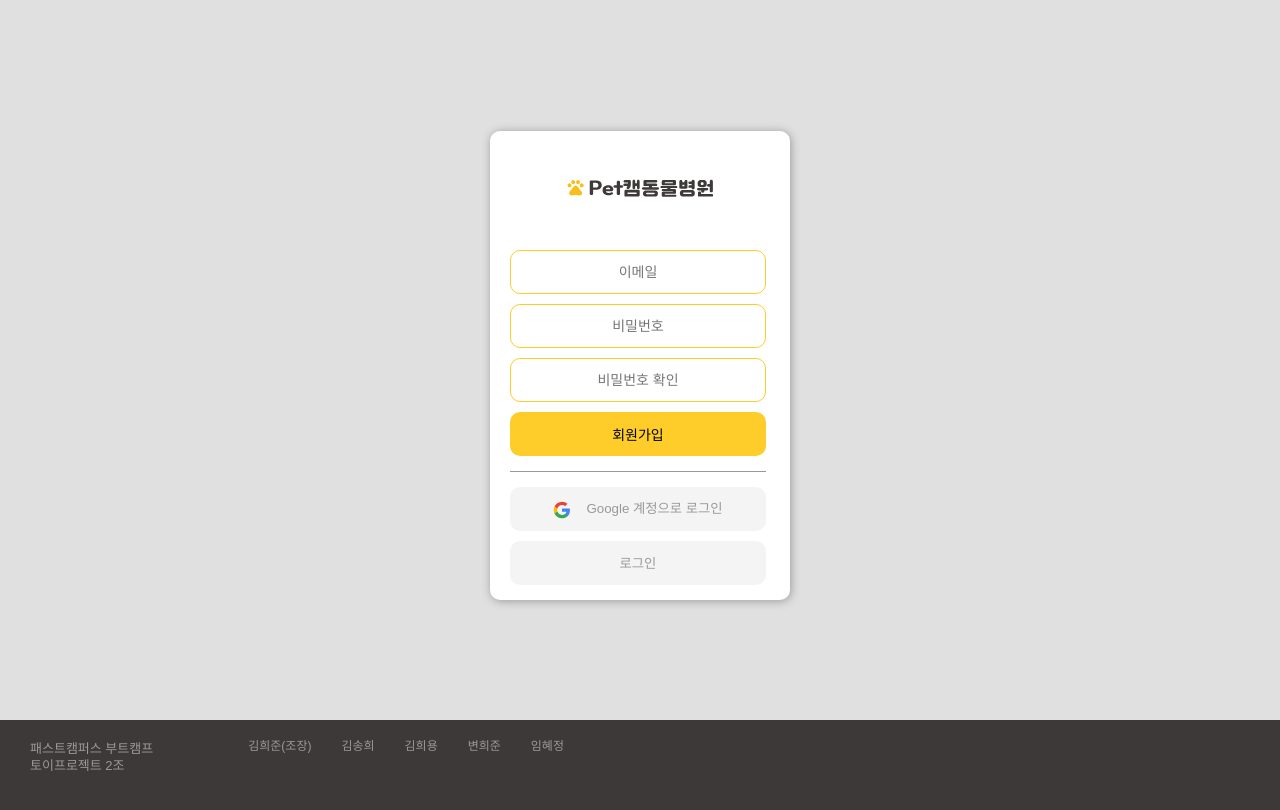
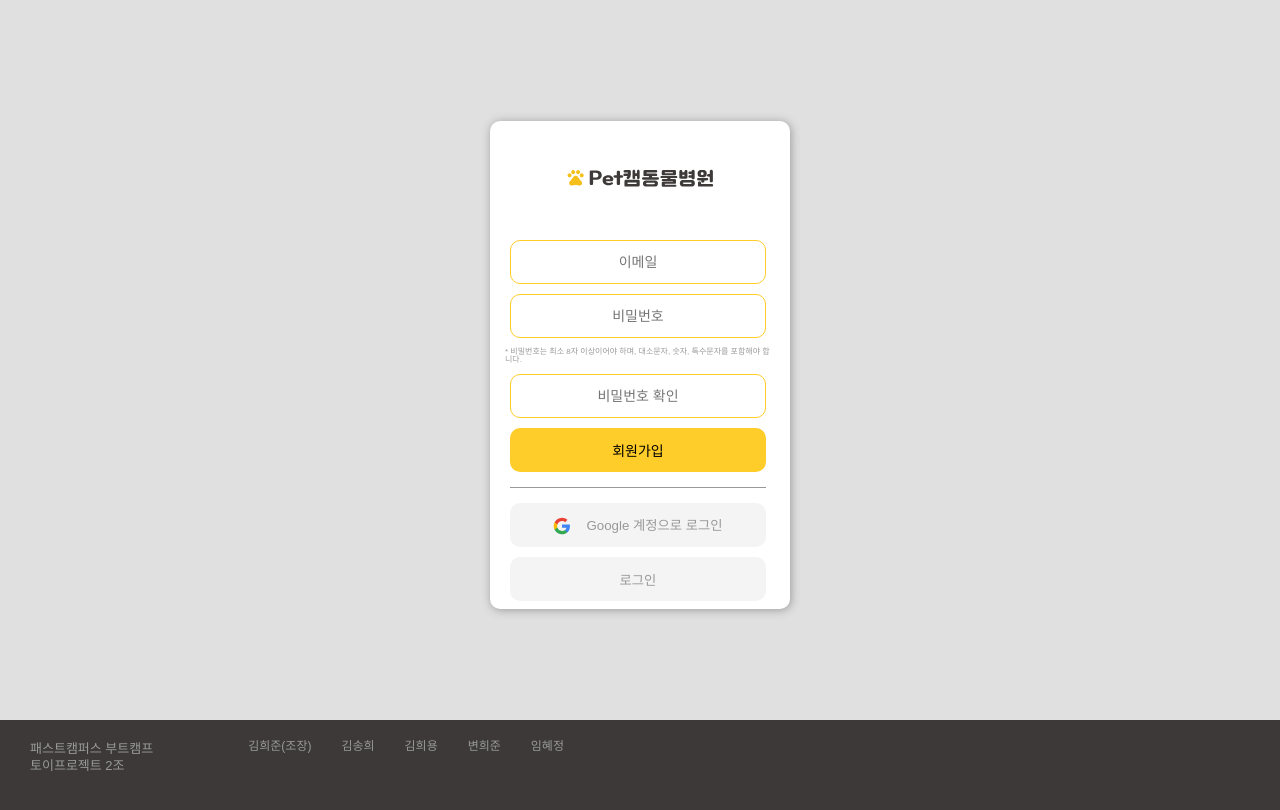
Before and after one commit to FE8-Toy-Team2/toy2_petcam_vet, a React (Vite) app: page /signup in a window 1280 px wide. Shown: the part 880-1690 px from the top of the page. Built offline with nearby package versions, Linux system fonts and the light colour scheme; a web font is replaced by a local one.

Commit message:
signup수정

```diff
--- a/src/components/Signup.jsx
+++ b/src/components/Signup.jsx
@@ -73,6 +73,7 @@ const Signup = ({ onLogin }) => {
           onChange={(e) => setPassword(e.target.value)}
           placeholder="비밀번호"
         />
+				<InputText>* 비밀번호는 최소 8자 이상이어야 하며, 대소문자, 숫자, 특수문자를 포함해야 합니다.</InputText>
         <Input
           type="password"
           value={confirmPassword}
@@ -102,7 +103,7 @@ const Container = styled.div`
 `
 const Form = styled.form`
 	width: 300px;
-	height: 469px;
+	height: 488px;
 	background-color: #fff;
 	border-radius: 10px;
 	margin-top: 90px;
@@ -125,6 +126,12 @@ const Input = styled.input`
 	text-align: center;
 	font-size: 14px;
 	font-family: var(--pre-reg);
+`
+const InputText = styled.p`
+	font-size: 8px;
+	font-family: var(--pre-reg);
+	color: var(--darkgray);
+	margin: 5px 15px;
 `
 const Button = styled.button`
 	width: 256px;
```
